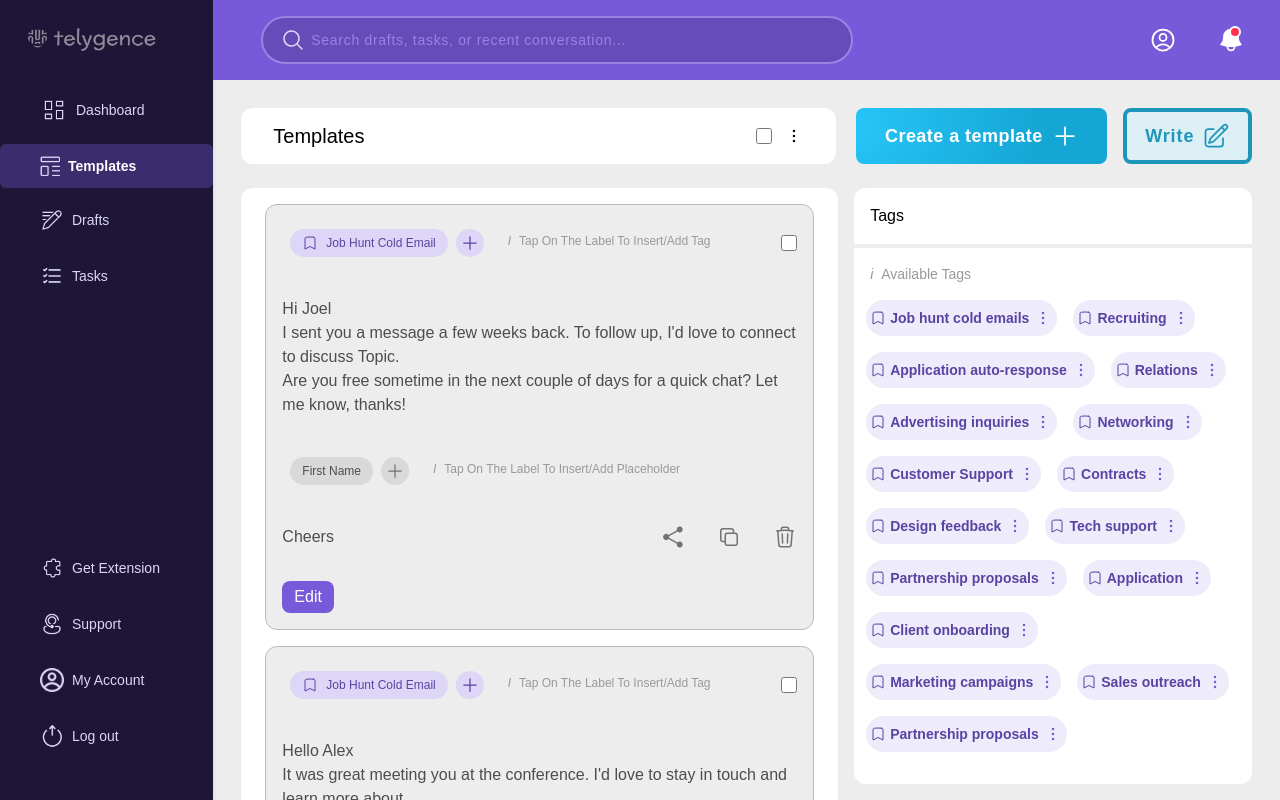
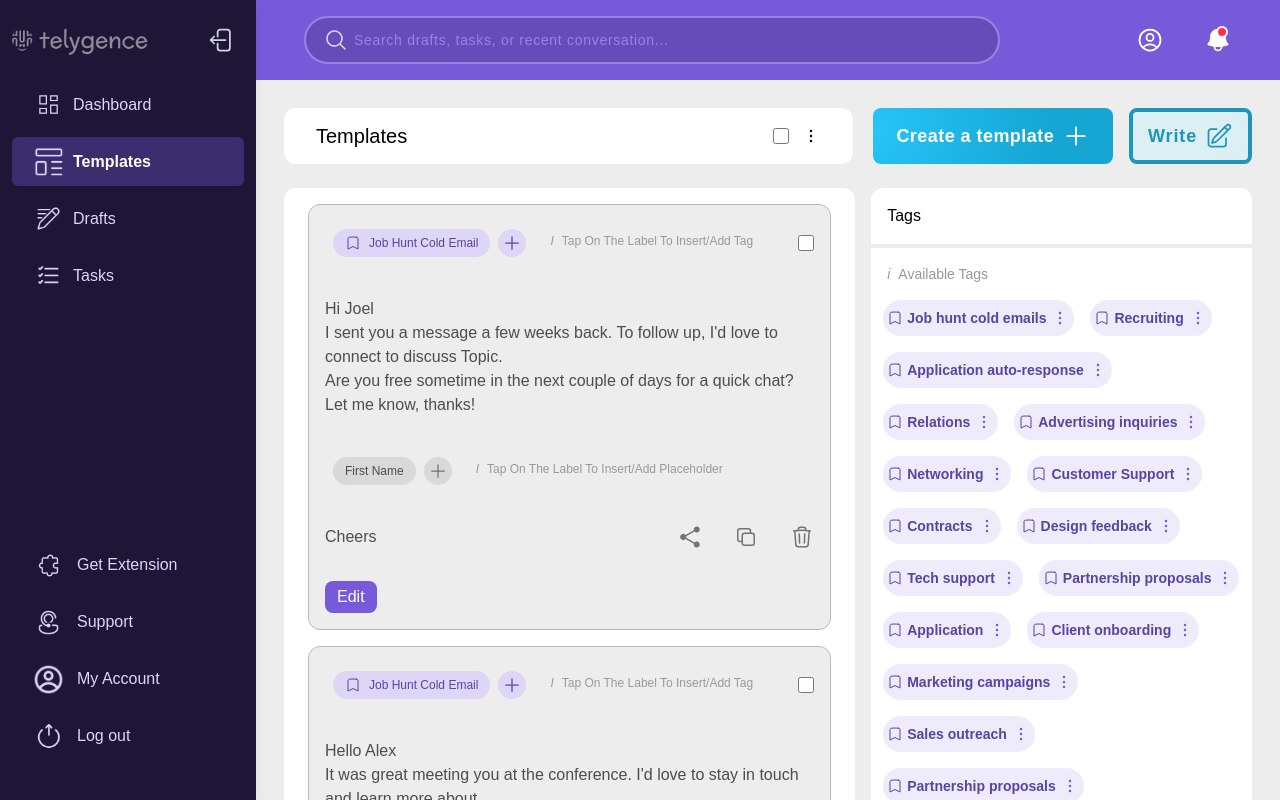
Before and after one commit to jude-create/Telygence, a Next.js app: page /templates in a window 1280 px wide. Shown: the top 800 px of the page. Built offline with nearby package versions, Linux system fonts and the light colour scheme.

Commit message:
updates-1

```diff
--- a/app/account/page.jsx
+++ b/app/account/page.jsx
@@ -22,7 +22,7 @@ export default function Account({ signInMethod = "google" }) {
   };
 
   return (
-    <div className="p-7 mt-20 w-full">
+    <div className="p-7  w-full">
       {/* Welcome Section */}
       <div className="w-full px-8 flex py-4 items-center h-auto bg-white rounded-xl">
         <p className="text-base md:text-xl font-medium">My Account</p>
--- a/app/components/Header.jsx
+++ b/app/components/Header.jsx
@@ -16,10 +16,10 @@ const Header = () => {
 
   return (
     <div
-      className=" fixed w-full h-20 bg-[#775ADA] flex justify-between items-center px-6 lg:px-12 "
+      className=" sticky top-0 w-full h-20 bg-[#775ADA] flex items-center justify-between  px-6 lg:px-12 "
     >
-
-      <div className="relative flex-1  max-w-[50%]">
+    <div></div>
+      <div className="relative flex-1  max-w-full">
         {/* Input Field */}
         <input
           className="w-full border-2 border-[#9983E3] bg-[#654CB9] px-12 py-3 rounded-full
@@ -31,7 +31,7 @@ const Header = () => {
         <MagnifyingGlassIcon className="w-6 h-6 absolute left-5 top-1/2 transform -translate-y-1/2 text-[#DDD6F6]" />
       </div>
 
-      <div className="flex space-x-10 w-[30%] lg:w-[25%]">
+      <div className="flex space-x-10 justify-end  lg:w-[25%]">
         <Link href="/account">
           <UserCircleIcon
             className="w-7 h-7 text-[#FFFFFF] cursor-pointer transition-transform duration-300 ease-in-out transform hover:scale-125 hover:text-[#DDD6F6]"
--- a/app/components/SideBar.jsx
+++ b/app/components/SideBar.jsx
@@ -1,129 +1,164 @@
 "use client";
+import { ArrowLeftStartOnRectangleIcon, ArrowRightStartOnRectangleIcon } from "@heroicons/react/24/outline";
 import Image from "next/image";
 import Link from "next/link";
 import { usePathname } from "next/navigation";
-import { useState } from "react";
+import { useEffect, useState } from "react";
+import { useSidebarStore } from "../store/SidebarStore";
 
 const SideBar = () => {
   const pathname = usePathname(); // Get the current path
   const [isLogoutModalOpen, setIsLogoutModalOpen] = useState(false);
+   const sidebar = useSidebarStore();
+  const [isLogoHovered, setIsLogoHovered] = useState(false)
 
   const handleLogout = () => {
     console.log("User has logged out"); // Replace with your logout logic
     setIsLogoutModalOpen(false); // Close the modal after logout
   };
 
+   const MOBILE_BREAKPOINT = 768
+
+  useEffect(() => {
+    const handleResize = () => {
+      sidebar.setMobile(window.innerWidth < MOBILE_BREAKPOINT)
+    }
+
+    handleResize()
+    window.addEventListener('resize', handleResize)
+    return () => window.removeEventListener('resize', handleResize)
+  }, []);
+
+   const topNavItems = [
+    { name: 'Dashboard', path: '/', img: '/images/dashboard.png' },
+    { name: 'Templates', path: '/templates', img: "/images/template.png" },
+    { name: 'Drafts', path: '/drafts', img: "/images/draft.png" },
+    { name: 'Tasks', path: '/tasks', img: "/images/task.png" },
+
+  ];
+
+  const bottomNavItems = [
+    { name: 'Get Extension', path: 'https://example.com', img: "/images/extension.png", external: true },
+    { name: 'Support', path: 'https://example.com', img: "/images/support.png", external: true },
+    { name: 'My Account', path: '/account', img: "/images/Group.png" },
+    { name: 'Log out', path: '/logout', img: "/images/logout.png" },
+  ];
+
+  const isActive = (path) => pathname === path || pathname.startsWith(path + '/')
+
 
   return (
     <>
-    <div className="w-1/6 h-screen bg-[#1E1636] fixed shadow-md flex flex-col">
+      {/* Overlay */}
+      {sidebar.isMobile && sidebar.isOpen && (
+        <div
+          onClick={sidebar.closeMobileDrawer}
+          className="fixed inset-0 bg-black/40 z-40"
+        />
+      )}
+
+    <aside
+     className={`fixed top-0 md:h-screen left-0 z-50 transition-all duration-300 ease-in-out flex flex-col pt-4 shadow-lg bg-[#1E1636] text-[#DDD6F6]
+        ${!sidebar.isMobile ? (sidebar.isCollapsed ? 'w-20 px-3' : 'w-64 px-3') : 'w-full px-5 h-[90%]'}
+        ${sidebar.isMobile ? (sidebar.isOpen ? 'translate-y-0' : '-translate-y-full') : ''}`}>
       {/* Top Section */}
       <div>
-        {/* Logo Section */}
-        <div className="px-7 p-6">
+       <div className="flex items-center mb-4 h-12 justify-between">
+  {sidebar.isCollapsed && !sidebar.isMobile ? (
+    // 🔹 COLLAPSED
+    <div
+      className="relative w-60  mx-auto cursor-pointer group"
+      onMouseEnter={() => setIsLogoHovered(true)}
+      onMouseLeave={() => setIsLogoHovered(false)}
+      onClick={sidebar.toggleSidebar}
+    >
+      {/* Logo */}
       <Image
-            className="w-32 h-7"
         src="/images/light.png"
         alt="Logo"
         width={120}
-            height={80}
+        height={40}
+        className={`absolute inset-0 object-contain transition-opacity duration-200 ${
+          isLogoHovered ? "opacity-0" : "opacity-100"
+        }`}
       />
+
+      {/* Hover Icon */}
+      <div
+        className={`absolute inset-0 flex items-center justify-center transition-opacity duration-200 ${
+          isLogoHovered ? "opacity-100" : "opacity-0"
+        }`}
+      >
+        <ArrowRightStartOnRectangleIcon className="w-6 h-6 text-gray-300" />
+      </div>
+    </div>
+  ) : (
+    // 🔹 EXPANDED
+    <>
+      <div className="flex items-center gap-2">
+        <Image
+          src="/images/light.png"
+          alt="Logo"
+          width={120}
+          height={40}
+          className="h-8 w-auto"
+        />
+
+      </div>
+
+      <button
+        onClick={sidebar.toggleSidebar}
+        className="ml-auto p-2 rounded-md hover:bg-[#3B2D6D] transition"
+      >
+        <ArrowLeftStartOnRectangleIcon className="w-7 h-7 text-gray-300 " />
+      </button>
+    </>
+  )}
 </div>
 
         {/* Main Navigation Links */}
         <nav className="mt-2">
           <ul className="space-y-2">
-            {/* Dashboard Link */}
-            <li>
+  {topNavItems.map((item) => (
+    <li key={item.name} className="relative group">
   <Link
-                href="/"
-                className={`flex items-center px-10 py-3  text-sm rounded-md text-[#DDD6F6] transition-all duration-500 ease-in-out ${
-                  pathname === "/"
+    href={item.path}
+    className={`flex items-center py-3 rounded-md transition-all duration-300
+      ${sidebar.isCollapsed && !sidebar.isMobile ? 'justify-center px-2' : 'px-6'}
+      ${isActive(item.path)
         ? "bg-[#3B2D6D] text-white font-bold"
-                    : "hover:bg-[#3B2D6D] hover:text-white"
+        : "text-[#DDD6F6] hover:bg-[#3B2D6D] hover:text-white"
       }`}
   >
-                <span className="mr-2">
     <Image
-                    className="w-7 h-7"
-                    src="/images/dashboard.png"
-                    alt="Dashboard Icon"
-                    height={40}
-                    width={40}
+      src={item.img}
+      alt={item.name}
+      width={25}
+      height={25}
+      className={`transition-all duration-300
+        ${sidebar.isCollapsed && !sidebar.isMobile ? '' : 'scale-110'}
+      `}
     />
+
+    <span
+      className={`whitespace-nowrap transition-all duration-300
+        ${sidebar.isCollapsed && !sidebar.isMobile
+          ? 'opacity-0 w-0 overflow-hidden'
+          : 'opacity-100 w-auto ml-3'}
+      `}
+    >
+      {item.name}
     </span>
-                Dashboard
   </Link>
+
+  {/* Tooltip */}
+  {sidebar.isCollapsed && !sidebar.isMobile && (
+    <span className="absolute left-16 top-1/2 -translate-y-1/2 bg-black text-white text-xs px-2 py-1 rounded opacity-0 group-hover:opacity-100 transition">
+      {item.name}
+    </span>
+  )}
 </li>
-
-            {/* Templates Link */}
-            <li>
-              <Link
-                href="/templates"
-                className={`flex items-center  px-10 py-3 text-sm rounded-md text-[#DDD6F6] transition-all duration-500 ease-in-out ${
-                  pathname === "/templates"
-                    ? "bg-[#3B2D6D] text-white font-bold"
-                    : "hover:bg-[#3B2D6D] hover:text-white"
-                }`}
-              >
-                <span className="mr-2">
-                  <Image
-                    src="/images/template.png"
-                    className="w-5 h-5"
-                    alt="Templates Icon"
-                    height={40}
-                    width={40}
-                  />
-                </span>
-                Templates
-              </Link>
-            </li>
-
-            {/* Drafts Link */}
-            <li>
-              <Link
-                href="/drafts"
-                className={`flex items-center  px-10 py-3 text-sm rounded-md text-[#DDD6F6] transition-all duration-500 ease-in-out ${
-                  pathname === "/drafts"
-                    ? "bg-[#3B2D6D] text-white font-bold"
-                    : "hover:bg-[#3B2D6D] hover:text-white"
-                }`}
-              >
-                <span className="mr-2">
-                  <Image
-                    src="/images/draft.png"
-                    className="w-6 h-6"
-                    alt="Drafts Icon"
-                    height={40}
-                    width={40}
-                  />
-                </span>
-                Drafts
-              </Link>
-            </li>
-
-            {/* Tasks Link */}
-            <li>
-              <Link
-                href="/tasks"
-                className={`flex items-center px-10 py-3 text-sm rounded-md text-[#DDD6F6] transition-all duration-500 ease-in-out ${
-                  pathname === "/tasks"
-                    ? "bg-[#3B2D6D] text-white font-bold"
-                    : "hover:bg-[#3B2D6D] hover:text-white"
-                }`}
-              >
-                <span className="mr-2">
-                  <Image
-                    src="/images/task.png"
-                    className="w-6 h-6"
-                    alt="Tasks Icon"
-                    height={40}
-                    width={40}
-                  />
-                </span>
-                Tasks
-              </Link>
-            </li>
+  ))}
 </ul>
         </nav>
       </div>
@@ -134,96 +169,90 @@ const SideBar = () => {
       {/* Bottom Section */}
       <nav>
        <ul className="space-y-2 pb-10">
-          {/* Extension Link */}
-          <li>
+  {bottomNavItems.map((item) => {
+    const baseClasses = `flex items-center py-3 rounded-md transition-all duration-300
+      ${sidebar.isCollapsed && !sidebar.isMobile ? 'justify-center px-2' : 'px-6'}
+      ${isActive(item.path)
+        ? "bg-[#3B2D6D] text-white font-bold"
+        : "text-[#DDD6F6] hover:bg-[#3B2D6D] hover:text-white"
+      }`
+
+    const content = (
+      <>
+        {/* Icon */}
+        <span
+          className={`transition-all duration-300
+            ${(!sidebar.isCollapsed || sidebar.isMobile) ? 'mr-2' : ''}
+          `}
+        >
+          <Image
+            src={item.img}
+            alt={item.name}
+            width={25}
+            height={25}
+            className={`transition-all duration-300
+              ${sidebar.isCollapsed && !sidebar.isMobile ? '' : 'scale-110'}
+            `}
+          />
+        </span>
+
+        {/* Label (fade instead of hide) */}
+        <span
+          className={`whitespace-nowrap transition-all duration-300
+            ${sidebar.isCollapsed && !sidebar.isMobile
+              ? 'opacity-0 w-0 overflow-hidden'
+              : 'opacity-100 w-auto ml-2'}
+          `}
+        >
+          {item.name}
+        </span>
+      </>
+    )
+
+    return (
+      <li key={item.name} className="relative group">
+
+        {/*  Logout */}
+        {item.name === "Log out" && (
+          <div
+            onClick={() => setIsLogoutModalOpen(true)}
+            className={`${baseClasses} cursor-pointer`}
+          >
+            {content}
+          </div>
+        )}
+
+        {/*  External */}
+        {item.external && (
           <a
-              href="https://example.com"
+            href={item.path}
             target="_blank"
             rel="noopener noreferrer"
-              className="flex items-center px-10 py-3 text-sm rounded-md text-[#DDD6F6] transition-all duration-500 ease-in-out hover:bg-[#3B2D6D] hover:text-white hover:font-bold"
+            className={baseClasses}
           >
-              <span className="mr-2">
-                <Image
-                  src="/images/extension.png"
-                  className="w-6 h-6"
-                  alt="Extension Icon"
-                  height={40}
-                  width={40}
-                />
+            {content}
+          </a>
+        )}
+
+        {/*  Internal */}
+        {!item.external && item.name !== "Log out" && (
+          <Link href={item.path} className={baseClasses}>
+            {content}
+          </Link>
+        )}
+
+        {/*  Tooltip (collapsed only) */}
+        {sidebar.isCollapsed && !sidebar.isMobile && (
+          <span className="absolute left-16 top-1/2 -translate-y-1/2 bg-black text-white text-xs px-2 py-1 rounded opacity-0 group-hover:opacity-100 transition whitespace-nowrap">
+            {item.name}
           </span>
-              Get Extension
-            </a>
+        )}
       </li>
-
-          {/* Support Link */}
-          <li>
-            <a
-              href="https://example.com"
-              target="_blank"
-              rel="noopener noreferrer"
-              className="flex items-center  px-10 py-3 text-sm rounded-md text-[#DDD6F6] transition-all duration-500 ease-in-out hover:bg-[#3B2D6D] hover:text-white hover:font-bold"
-            >
-              <span className="mr-2">
-                <Image
-                  src="/images/support.png"
-                  className="w-6 h-6"
-                  alt="Support Icon"
-                  height={40}
-                  width={40}
-                />
-              </span>
-              Support
-            </a>
-          </li>
-
-          {/* Account Link */}
-          <li>
-            <Link
-              href="/account"
-              className={`flex items-center  px-10 py-3 text-sm rounded-md text-[#DDD6F6] transition-all duration-500 ease-in-out ${
-                pathname === "/account"
-                  ? "bg-[#3B2D6D] text-white font-bold"
-                  : "hover:bg-[#3B2D6D] hover:text-white"
-              }`}
-            >
-              <span className="mr-2">
-                <Image
-                  src="/images/Group.png"
-                  className="w-6 h-6"
-                  alt="Account Icon"
-                  height={40}
-                  width={40}
-                />
-              </span>
-              My Account
-            </Link>
-          </li>
-
-          {/* Logout Link */}
-          <li>
-            <div
-              onClick={() => setIsLogoutModalOpen(true)}
-              className={`flex items-center px-10 py-3 text-sm rounded-md text-[#DDD6F6] transition-all duration-500 ease-in-out cursor-pointer ${
-                pathname === "/logout"
-                  ? "bg-[#3B2D6D] text-white font-bold"
-                  : "hover:bg-[#3B2D6D] hover:text-white"
-              }`}
-            >
-              <span className="mr-2">
-                <Image
-                  src="/images/logout.png"
-                  className="w-6 h-6"
-                  alt="Logout Icon"
-                  height={40}
-                  width={40}
-                />
-              </span>
-              Log out
-            </div>
-          </li>
+    )
+  })}
 </ul>
       </nav>
-    </div>
+    </aside>
 
     {isLogoutModalOpen && (
         <div className="fixed inset-0 bg-gray-800 bg-opacity-50 flex items-center justify-center z-50">
--- /dev/null
+++ b/app/components/SidebarWrapper.jsx
@@ -0,0 +1,33 @@
+// app/components/SidebarWrapper.jsx
+'use client'
+
+import SideBar from "./SideBar";
+import Header from "./Header";
+import { useSidebarStore } from "../store/SidebarStore";
+
+export default function SidebarWrapper({ children }) {
+  const sidebar = useSidebarStore();
+
+  return (
+    <div className="flex">
+      {/* Sidebar */}
+      <div
+        className={`transition-all duration-300
+        ${!sidebar.isMobile
+          ? (sidebar.isCollapsed ? 'w-20' : 'w-64')
+          : 'w-full h-[90%]'}
+        `}
+      >
+        <SideBar />
+      </div>
+
+      {/* Main Content */}
+      <div className="flex-1 min-w-0 w-full">
+        <Header />
+        <div className="w-full bg-[#EDEDED] text-black">
+          {children}
+        </div>
+      </div>
+    </div>
+  );
+}
--- a/app/drafts/page.jsx
+++ b/app/drafts/page.jsx
@@ -98,7 +98,7 @@ export default function Drafts()  {
 
   return (
     <>
-    <div className="h-fit p-7 mt-20  ">
+    <div className="h-fit p-7   ">
       <div className="flex flex-row space-y-0 space-x-5 w-full">
         {/* Welcome Section */}
         <div className="w-[80%] flex justify-between px-8 items-center h-auto bg-white rounded-xl">
--- a/app/layout.jsx
+++ b/app/layout.jsx
@@ -1,13 +1,12 @@
+// app/layout.jsx
 import { Sora } from "next/font/google";
 import "./globals.css";
-import SideBar from "./components/SideBar";
-import Header from "./components/Header";
+import SidebarWrapper from "./components/SidebarWrapper";
 
-// Load the Sora font from Google Fonts
 const sora = Sora({
   subsets: ["latin"],
   variable: "--font-sora",
-  weight: ["100", "200", "300", "400", "500", "600", "700", "800"], // Include the weights you need
+  weight: ["100","200","300","400","500","600","700","800"],
 });
 
 export const metadata = {
@@ -18,26 +17,8 @@ export const metadata = {
 export default function RootLayout({ children }) {
   return (
     <html lang="en">
-      <head>
-        <meta
-          name="viewport"
-          content=" initial-scale=1.0, user-scalable=yes"
-        />
-        <title>Telygence AI</title>
-        <meta name="description" content="A User Dashboard" />
-      </head>
-      <body className={` flex ${sora.variable} antialiased`}>
-        {/* Sidebar */}
-        <div className="w-1/6">
-          <SideBar />
-        </div>
-
-        {/* Main Content */}
-        <div className="w-5/6 flex flex-col">
-          <Header />
-
-          <div className="w-full bg-[#EDEDED] text-[#000000]">{children}</div>
-        </div>
+      <body className={`${sora.variable} antialiased`}>
+        <SidebarWrapper>{children}</SidebarWrapper>
       </body>
     </html>
   );
--- a/app/page.jsx
+++ b/app/page.jsx
@@ -29,7 +29,7 @@ export default function Home() {
 
   return (
     <>
-      <div className="p-7 mt-20">
+      <div className="p-7 ">
         <div className="flex  flex-row space-y-0 space-x-5 w-full">
           {/* Welcome Section */}
           <div className=" w-[60%] flex flex-row justify-between px-8 items-center h-14 bg-white rounded-xl">
--- /dev/null
+++ b/app/store/SidebarStore.jsx
@@ -0,0 +1,23 @@
+import { create } from 'zustand'
+
+export const useSidebarStore = create((set, get) => ({
+  isCollapsed: false,
+  isMobile: false,
+  isOpen: false,
+
+  toggleSidebar: () => {
+    const { isMobile, isOpen, isCollapsed } = get()
+    if (isMobile) {
+      set({ isOpen: !isOpen })
+    } else {
+      set({ isCollapsed: !isCollapsed })
+    }
+  },
+
+  setMobile: (val) => {
+    set({ isMobile: val })
+    if (!val) set({ isOpen: false })
+  },
+
+  closeMobileDrawer: () => set({ isOpen: false }),
+}))
--- a/app/tasks/page.jsx
+++ b/app/tasks/page.jsx
@@ -333,7 +333,7 @@ export default function Tasks() {
 
   return (
     <DragDropContext onDragEnd={handleDragEnd}>
-      <div className="p-7 mt-20 h-screen bg-[#EDEDED] lg:h-full ">
+      <div className="p-7  h-screen bg-[#EDEDED] lg:h-full ">
         <div className="flex   flex-row space-y-0 space-x-5 w-full">
           {/* Welcome Section */}
           <div className="w-[80%] flex justify-between px-8 items-center h-auto bg-white rounded-xl">
--- a/app/templates/page.jsx
+++ b/app/templates/page.jsx
@@ -244,7 +244,7 @@ export default function Templates() {
 
   return (
     <>
-    <div className=" p-7 mt-20 ">
+    <div className=" p-7">
       <div className="flex   flex-row space-y-0 space-x-5 w-full">
         {/* Welcome Section */}
         <div className="w-[60%] flex justify-between px-8 items-center h-auto bg-white rounded-xl">
--- a/package.json
+++ b/package.json
@@ -18,7 +18,8 @@
     "react": "^18.3.1",
     "react-beautiful-dnd": "^13.1.1",
     "react-dom": "^18.3.1",
-    "react-social-icons": "^6.18.0"
+    "react-social-icons": "^6.18.0",
+    "zustand": "^5.0.12"
   },
   "devDependencies": {
     "eslint": "^8",
```
Also changed, not shown: 1 other file (tests, documents, lock files or other folders). Lines whose indentation alone changed are shown as unchanged.
